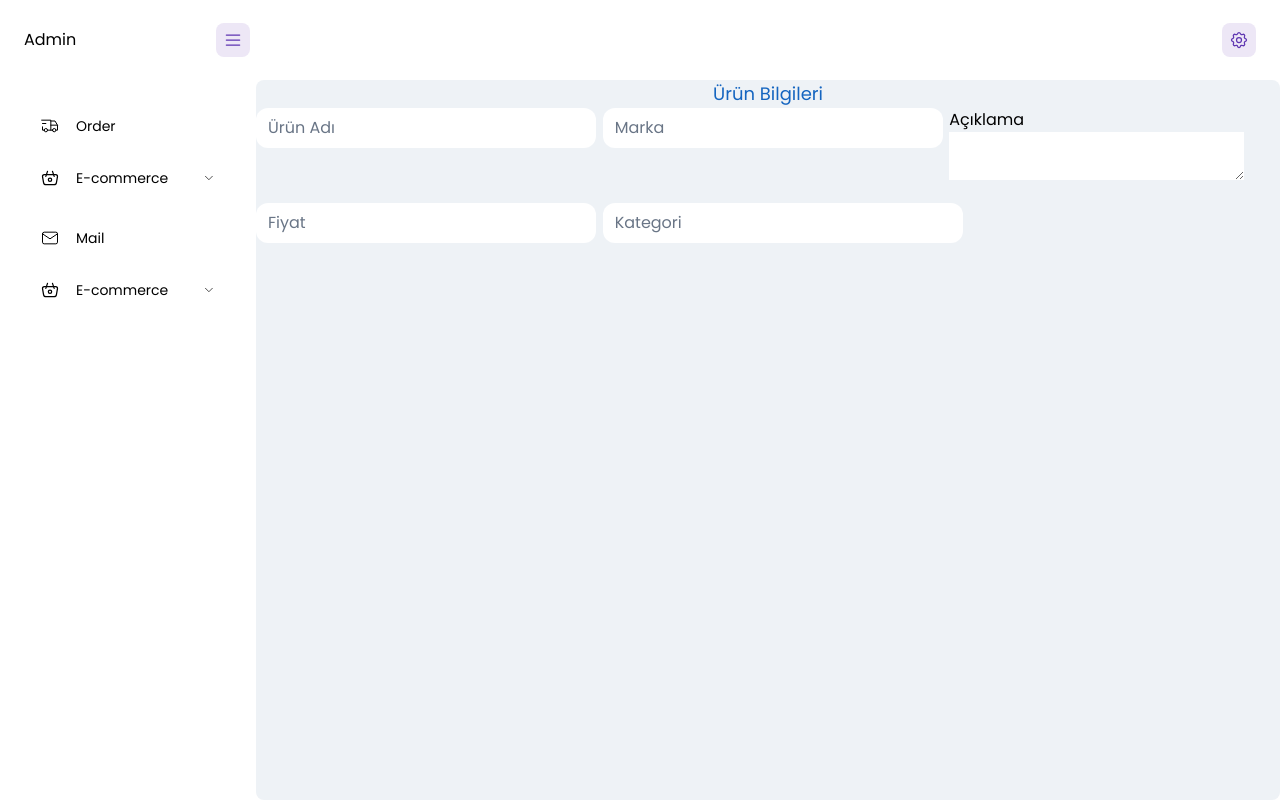
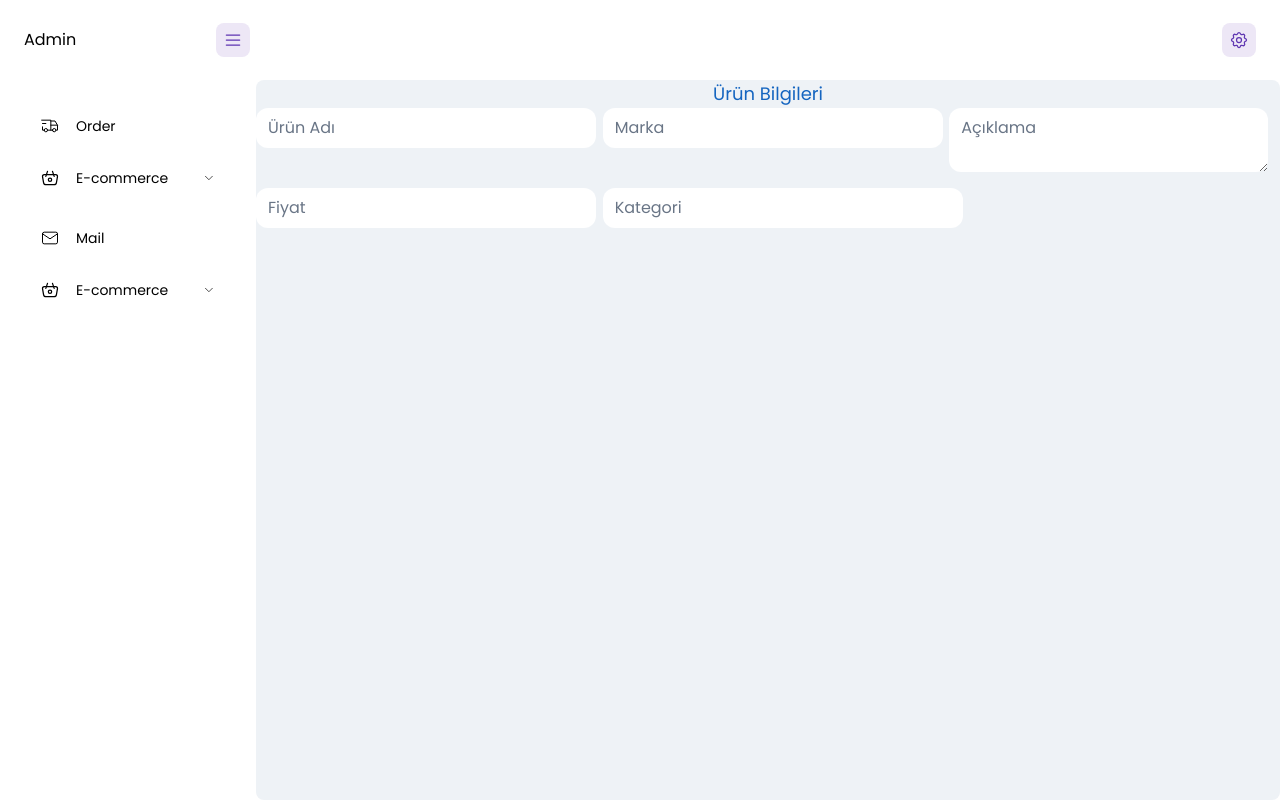
Before and after one commit to AliKarabulut/next-shop, a Next.js app: page /admin/dashboard/new-product in a window 1280 px wide. Built offline with nearby package versions, Linux system fonts and the light colour scheme.

Commit message:
Add TextArea component for product description input

```diff
--- a/src/app/(admin)/admin/dashboard/new-product/page.tsx
+++ b/src/app/(admin)/admin/dashboard/new-product/page.tsx
@@ -4,6 +4,7 @@ import AsyncInput from "@/ui/input/async-input";
 import { useEffect, useState } from "react";
 import { addCategory, getCategories } from "@/services/category-services";
 import Input from "@/ui/input/input";
+import TextArea from "@/ui/input/textarea";
 
 type Product = {
   name: string;
@@ -55,8 +56,7 @@ const NewProduct = () => {
               <Input label="Marka" type="text" name="brand" onChange={stateHandler} />
             </div>
             <div>
-              <label htmlFor="description">Açıklama</label>
-              <textarea name="description" id="description" value={product.description} onChange={stateHandler} />
+              <TextArea label="Açıklama" name="description" onChange={stateHandler} />
             </div>
             <div>
               <Input label="Fiyat" type="number" name="price" onChange={stateHandler} />
--- /dev/null
+++ b/src/ui/input/textarea.tsx
@@ -0,0 +1,63 @@
+"use client";
+import { useState, useEffect, useRef } from "react";
+
+type TextAreaProps = {
+  label: string;
+  name: string;
+  onChange: (e: any) => void;
+};
+
+const TextArea = ({ label, name, onChange }: TextAreaProps) => {
+  const [open, setOpen] = useState<boolean>(false);
+  const [textAreaValue, setTextAreaValue] = useState<string>("");
+  const textAreaRef = useRef<HTMLDivElement>(null);
+
+  useEffect(() => {
+    function handleClickOutside(event: MouseEvent) {
+      if (textAreaRef.current && !textAreaRef?.current.contains(event.target as Node)) {
+        setOpen(false);
+      }
+    }
+
+    document.addEventListener("mousedown", handleClickOutside);
+
+    return () => {
+      document.removeEventListener("mousedown", handleClickOutside);
+    };
+  }, []);
+
+  const clickHandler = (e: React.MouseEvent<HTMLTextAreaElement, MouseEvent>) => {
+    setOpen(true);
+  };
+
+  const handleChange = (e: React.ChangeEvent<HTMLTextAreaElement>) => {
+    setTextAreaValue(e.target.value);
+    onChange({ name: name, data: e.target.value });
+  };
+
+  return (
+    <div className="w-fit" ref={textAreaRef}>
+      <div className="relative w-fit gap-2 flex items-center">
+        <label
+          htmlFor={name}
+          className={`absolute text-admin-grey-500 transition-all ${open || textAreaValue ? "-top-5 text-xs " : "pl-3 text-base top-2"}`}
+        >
+          {label}
+        </label>
+        <textarea
+          name={name}
+          id={name}
+          onChange={handleChange}
+          onClick={clickHandler}
+          className={`rounded-xl px-3 py-2 outline-none hover:shadow-md shadow-admin-secondary-dark transition-all text-base capitalize focus:shadow-md ${
+            open ? "cursor-text" : "cursor-pointer"
+          }`}
+          style={{ caretColor: "#697586" }}
+          autoComplete="off"
+        />
+      </div>
+    </div>
+  );
+};
+
+export default TextArea;
```
